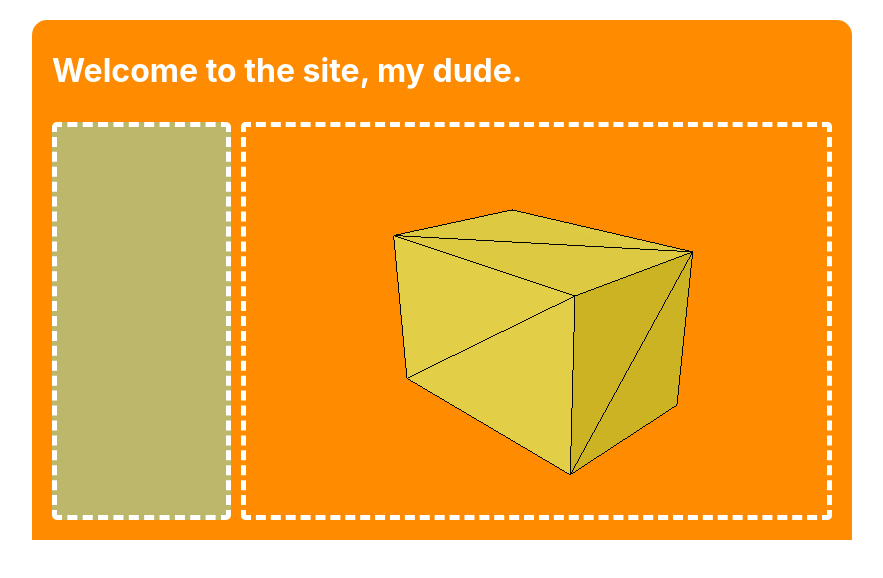
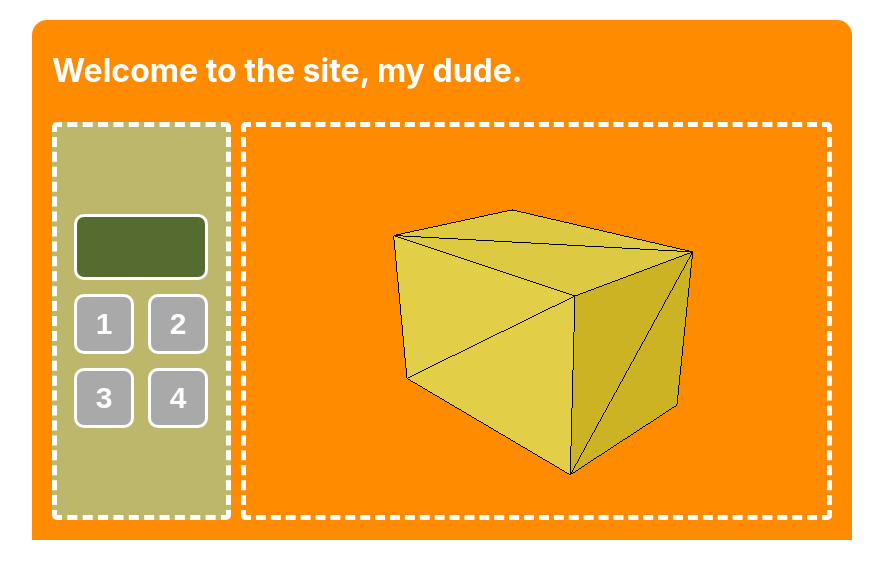
Before and after one commit to fn3d/mydude.github.io, a React (Create React App) app in the folder react-test-1/: page / in a window 1280 px wide. Shown: the top 578 px of the page, without its empty margins (198-1081 px from the left). Built offline with nearby package versions, Linux system fonts and the light colour scheme.

Commit message:
add scene context and buttons

```diff
--- a/react-test-1/package.json
+++ b/react-test-1/package.json
@@ -9,6 +9,7 @@
     "@testing-library/jest-dom": "^5.17.0",
     "@testing-library/react": "^13.4.0",
     "@testing-library/user-event": "^13.5.0",
+    "opencascade.js": "^2.0.0-beta.b5ff984",
     "react": "^18.3.1",
     "react-dom": "^18.3.1",
     "react-scripts": "5.0.1",
@@ -42,6 +43,7 @@
     ]
   },
   "devDependencies": {
+    "file-loader": "^6.2.0",
     "gh-pages": "^6.1.1"
   }
 }
--- a/react-test-1/src/App.css
+++ b/react-test-1/src/App.css
@@ -61,7 +61,7 @@ h1 {
 
 .buttonsContainer {
   display: flex;
-  flex-direction: column;
+  flex-flow: wrap;
   padding: 10px;
   margin-right: 10px;
   width: 200px;
@@ -70,6 +70,7 @@ h1 {
   border-width: 5px;
   border-color: white;
   background-color: darkkhaki;
+  align-content: center;
 }
 
 .mainPanel {
@@ -86,3 +87,41 @@ h1 {
   border-color: white;
   border-width: 5px;
 }
+
+.panelButton {
+  width: 60px;
+  height: 60px;
+  border-radius: 10px;
+  border-style: solid;
+  border-color: white;
+  background-color: darkgray;
+  border-width: 3px;
+  font-size: 30px;
+  font-weight: bold;
+  color: white;
+  margin: 7px;
+}
+
+.panelButton:hover {
+  background-color: darkolivegreen;
+}
+
+.panelButton:active {
+  background-color: black;
+}
+
+.statusField {
+  width: 128px;
+  height: 60px;
+  text-align: center;
+  align-content: center;
+  border-radius: 10px;
+  border-style: solid;
+  border-color: white;
+  background-color: darkolivegreen;
+  color: white;
+  font-size: 20px;
+  font-weight: bold;
+  border-width: 3px;
+  margin: 7px;
+}
--- a/react-test-1/src/App.js
+++ b/react-test-1/src/App.js
@@ -1,69 +1,51 @@
-import logo from './logo.svg';
 import './App.css';
-import { Canvas } from '@react-three/fiber';
+import { Canvas, useThree } from '@react-three/fiber';
 import { StrictMode } from 'react';
-import { createRoot } from '@react-three/fiber';
 import { OrbitControls } from '@react-three/drei';
+import { useState } from 'react';
+import { SceneProvider, useScene } from './scene/sceneContext';
 
-/*
-function App() {
+function PanelButton({buttonString, theFunction}) {
   return (
-    <div className="App">
-      <header className="App-header">
-        <img src={logo} className="App-logo" alt="logo" />
-        <p>
-          Edit <code>src/App.js</code> and save to reload.
-        </p>
-        <p>
-          This is amazing!
-        </p>
-        <a className="App-link" href="https://reactjs.org" target="_blank" rel="noopener noreferrer">
-          Learn React
-        </a>
-      </header>
-    </div>
-  );
-}
-*/
-
-/*
-const PRODUCTS = [
-  {category: "Fruits", price: "$1", stocked: true, name: "Apple"},
-  {category: "Fruits", price: "$1", stocked: true, name: "Dragonfruit"},
-  {category: "Fruits", price: "$2", stocked: false, name: "Passionfruit"},
-  {category: "Vegetables", price: "$2", stocked: true, name: "Spinach"},
-  {category: "Vegetables", price: "$4", stocked: false, name: "Pumpkin"},
-  {category: "Vegetables", price: "$1", stocked: true, name: "Peas"}
-];
-*/
-
-function MyButton() {
-  return (
-    <button>
-      I'm a button.
+    <button className="panelButton" onClick={() => PerformActionOnClick(theFunction)}>
+      { buttonString }
     </button>
   );
 }
 
+function PerformActionOnClick(theFunction) {
+
+}
+
 function MainPanel() {
   return (
-    <div className="mainPanel">
-      <ButtonsContainer />
-      <CanvasContainer />
-    </div>
+    <SceneProvider>
+      <div className="mainPanel">
+        <ButtonsContainer />
+        <CanvasContainer />
+      </div>
+    </SceneProvider>
   );
 }
 
 function ButtonsContainer() {
+  const [stateVar, setState] = useState(null);
+  const { scene } = useScene();
   return (
     <div className="buttonsContainer">
-
+      <div className="statusField">
+        { stateVar }
+      </div>
+      <PanelButton buttonString="1" theFunction={ setState } theScene={ scene }/>
+      <PanelButton buttonString="2" theFunction={ setState }/>
+      <PanelButton buttonString="3" theFunction={ setState }/>
+      <PanelButton buttonString="4" theFunction={ setState }/>
     </div>
   );
 }
 
 function CanvasContainer() {
-  return(
+  return (
     <div className="canvasContainer">
       {
         <StrictMode>
@@ -76,13 +58,15 @@ function CanvasContainer() {
                 polygonOffset={true}
                 polygonOffsetFactor={1}/>
               <mesh>
+                castShadow
+                receiveShadow
                 <boxGeometry args={[3, 2, 2]} />
                 <meshPhongMaterial color={0x000000} shininess={0.0} wireframe/>
               </mesh>
             </mesh>
             <OrbitControls />
             <ambientLight intensity={1.0} />
-            <directionalLight position={[3, 2, 5]} intensity={1.5} />
+            <directionalLight position={[3, 2, 5]} intensity={1.5} castShadow />
             <directionalLight position={[-3, 2, -5]} intensity={1.0} />
             <directionalLight position={[-3, 6, 5]} intensity={1.0} />
           </Canvas>
@@ -92,7 +76,7 @@ function CanvasContainer() {
   );
 }
 
-export default function MyButtonApp() {
+export default function App() {
   return (
     <div className='body'>
       <div className='mainContainer'>
@@ -104,5 +88,3 @@ export default function MyButtonApp() {
     </div>
   );
 }
-
-//export default App;
--- /dev/null
+++ b/react-test-1/src/scene/sceneContext.js
@@ -0,0 +1,38 @@
+import { createContext, useContext, useState } from 'react';
+import { useThree } from '@react-three/fiber';
+
+// THe main definition of the context that will be used by
+// the Provider.
+const SceneContext = createContext(null);
+
+// The following implies that the SceneProvider will make the
+// scene and setScene variable and function (respectively)
+// available to all the children wrapped in the <SceneProvider>
+// tag when applied to the main application function.
+export const SceneProvider = ({ children }) => {
+
+    const [scene, setScene] = useState(null);
+
+    return (
+        <SceneContext.Provider value={{ scene, setScene }}>
+            { children }
+        </SceneContext.Provider>
+    );
+};
+
+// This component when put inside the Canvas component grabs
+// the internal scene from the Canvas using useThree, and then
+// applies it to the scene context we created in sceneContext.js.
+export const SceneSetter = () => {
+
+    const { scene } = useThree();
+    const { setScene } = useScene();
+    setScene(scene);
+
+    return null;
+  }
+
+// Here we are writing a custom hook called useScene, so
+// that we do not have to write useContext(SceneContext)
+// wherever the scene context is required.
+export const useScene = () => useContext(SceneContext);
```
Also changed, not shown: 1 other file (tests, documents, lock files or other folders).
